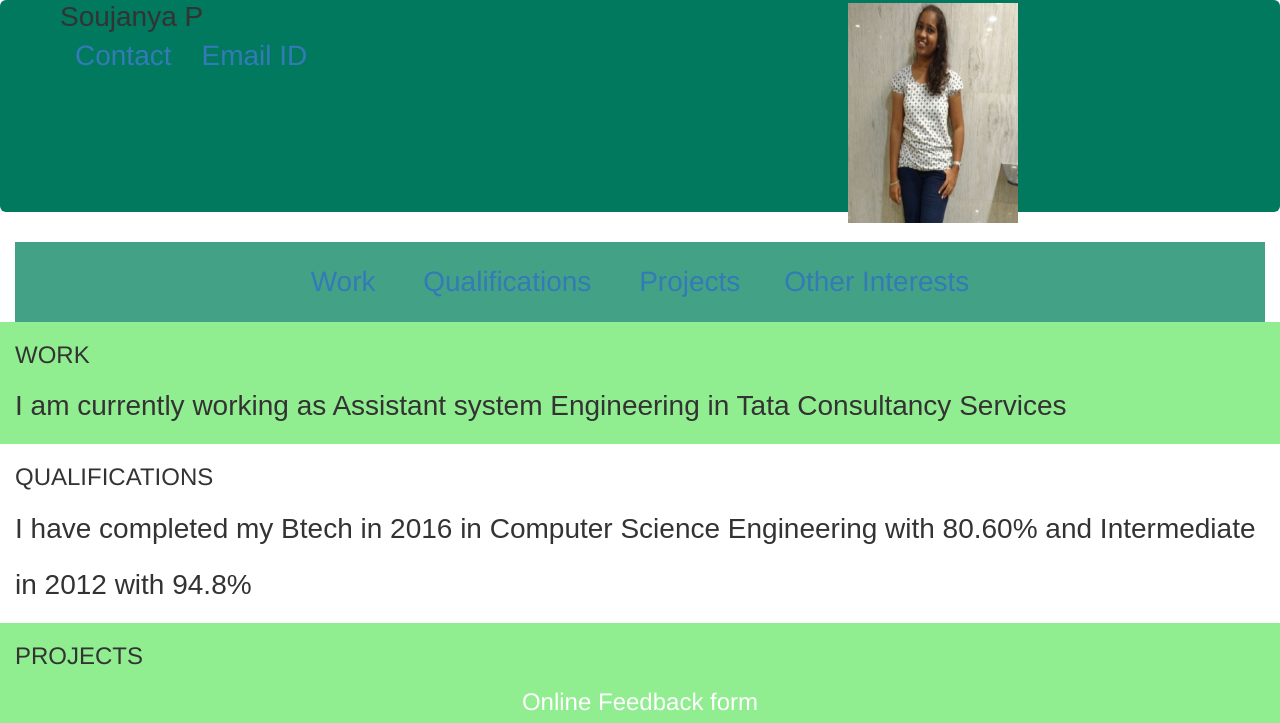
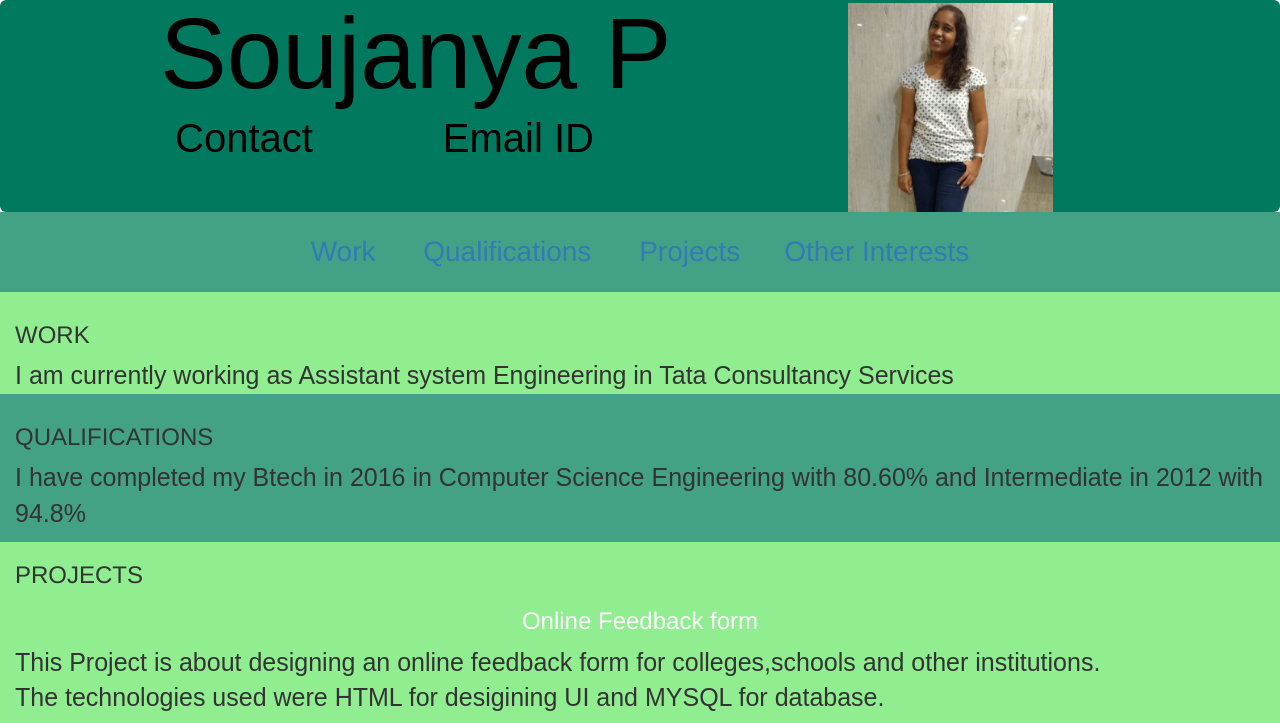
Before and after one commit to soujanya-polana/resumesample2, a plain HTML site: page sample.html in a window 1280 px wide. Shown: the top 723 px of the page. Drawn offline with nearby package versions, Linux system fonts and the light colour scheme.

Commit message:
Update style.css

```diff
--- a/style.css
+++ b/style.css
@@ -32,7 +32,7 @@ nav ul{
 	color:white;
 	padding:0;
 	text-align:center;
-	margin:0;
+	margin-top: -30px;
 }
 nav ul li{
 	display:inline-block;
@@ -49,12 +49,12 @@ section{
 	margin:0 auto;
 }
 .profile-photo{
-		width:170px;
-		height:220px;
+	width: 205px;
 	}
 
 #work{
 background-color:#90EE90;
+margin-top: -10px;
 }
 section.works{
 background-color:#90EE90;
@@ -62,14 +62,31 @@ background-color:#90EE90;
 #projects{
 background-color:#90EE90;
 }
+
 .size{
 font-family:Arial, Helvetica, sans-serif;
-font-size: 200%;
-line-height:200%;
+font-size: 25px;
 }
+.sub-names{
+font-family:Arial, Helvetica, sans-serif;
+font-size: 40px;
+line-height:100%;
+margin-left: 100px;
+color: black;
+}
+
 .name{
 font-family:Arial, Helvetica, sans-serif;
-font-size: 200%;
+font-size: 100px;
 line-height:100%;
+margin-left: 100px;
+color:black;
 }
-#8FBC8F
+#sam{
+    padding-right: 0px;
+    padding-left: 0px;
+}
+#qualifications{
+    background-color: #43a286;
+    margin-top: -10px;
+}
```
